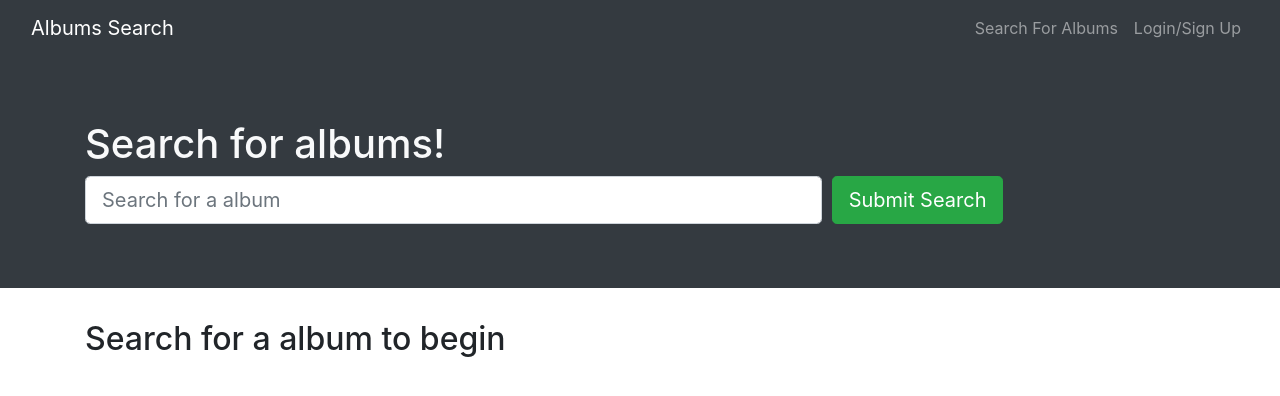
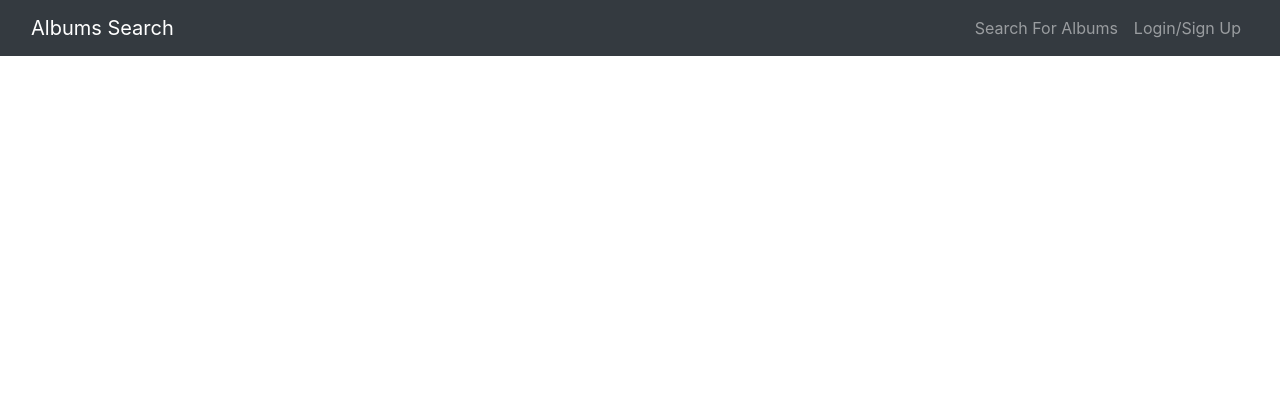
Before and after one commit to k3vbot/Social-Music-App, a React (Create React App) app in the folder client/: page / in a window 1280 px wide. Shown: the top 396 px of the page. Built offline with nearby package versions, Linux system fonts and the light colour scheme; a web font is replaced by a local one.

Commit message:
fixed switch error

```diff
--- a/client/src/App.js
+++ b/client/src/App.js
@@ -6,7 +6,7 @@ import {
   createHttpLink,
 } from '@apollo/client';
 import { setContext } from '@apollo/client/link/context';
-import { BrowserRouter as Router, Switch, Route } from 'react-router-dom';
+import { BrowserRouter as Router, Routes, Route } from 'react-router-dom';
 
 import SearchAlbums from './pages/SearchAlbums';
 import SavedAlbums from './pages/SavedAlbums';
@@ -37,11 +37,11 @@ function App() {
       <Router>
         <>
           <Navbar />
-          <Switch>
-            <Route exact path='/' component={SearchAlbums} />
-            <Route exact path='/saved' component={SavedAlbums} />
+          <Routes>
+            <Route exact path='/' element={SearchAlbums} />
+            <Route exact path='/saved' element={SavedAlbums} />
             <Route render={() => <h1 className='display-2'>Wrong page!</h1>} />
-          </Switch>
+          </Routes>
         </>
       </Router>
     </ApolloProvider>
```
